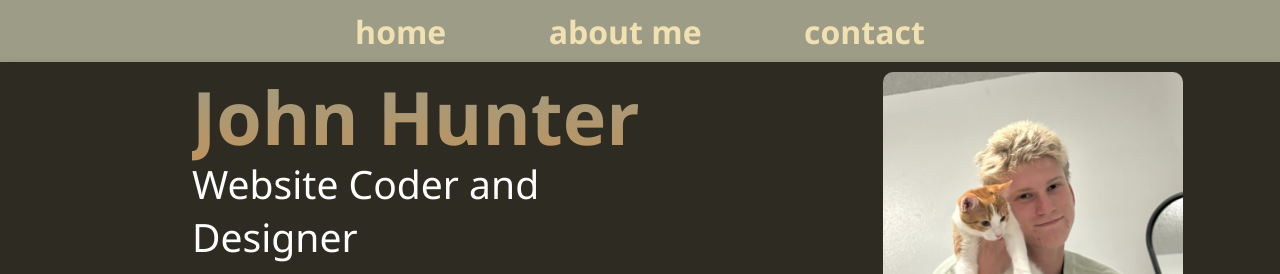
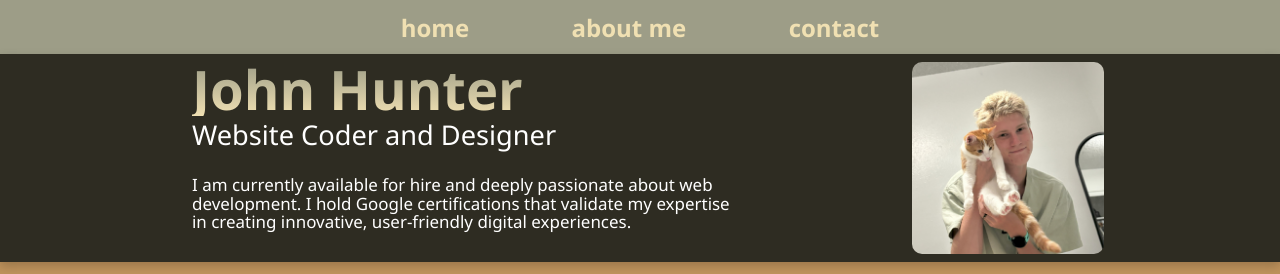
Before and after one commit to johnhunter55/portfolio, a PHP site: page / in a window 1280 px wide. Shown: the top 274 px of the page. Run offline with PHP 8.4, Linux system fonts and the light colour scheme.

Commit message:
finally done with the main page, i might do small things with it later but that wraps it up

```diff
--- a/index.php
+++ b/index.php
@@ -18,12 +18,16 @@
   <header class="head">
     <div class="textbaby">
       <div class="text">
+        <div class="texttwo">
         <h1>John Hunter</h1>
         <h2>Website Coder and Designer</h2>
+        </div>
+        <div class="textone">
         <h3>
           I am currently available for hire and deeply passionate about web development.
           I hold Google certifications that validate my expertise in creating innovative, user-friendly digital experiences.
         </h3>
+    </div>
       </div>
     </div>
     <div class="baby">
--- a/main.css
+++ b/main.css
@@ -15,7 +15,7 @@ h1, h2, h3 {
     justify-content: center;
     align-items: center;
     width: 100%;
-    font-size: clamp(1rem, calc(2vw + 0.5rem), 2rem); /* Adjust font size */
+    font-size: clamp(1.5rem, calc(1.1vw + 0.5rem), 2rem); /* Adjust font size */
     background-color: #9d9d87;
 }
 .navlinks{
@@ -44,26 +44,38 @@ h1, h2, h3 {
     color: white;
     width: 100%;
     display: flex;
-    justify-content: space-around;
-    max-height: 350px;
+    justify-content: center;
+    height: clamp(13rem, calc(12vw + 1rem), 17rem);
     box-shadow: 0 4px 10px rgba(0, 0, 0, 0.2); /* Optional shadow */
 }
 
 h3{
-    font-size: clamp(.1rem, calc(0.2vw + 1rem), 1.4rem);
-    margin-top: 0px;
-    margin-bottom: 0px;
-    font-weight: 400;
-    padding: clamp(10px, 1vw, 50px) 0;
-    margin-top: auto;
+    font-size: clamp(1rem, calc(0.7vw + 0.5rem), 1.6rem);
+    font-weight: 350;
+    line-height: 1.1;
 }
 
 .textbaby {
     width: 100%;
     display: flex;
-    max-height: 350px;
-    justify-content: space-between;
+    height: 100%;
     margin-left: 15%;
+    margin-right: 0;
+    padding-right: 0;
+}
+
+.texttwo{
+    display: flex;
+    flex-direction: column;
+    height: 100%;
+    justify-content: center;
+}
+
+.textone{
+    display: flex;
+    height: 100%;
+    align-items: center;
+    justify-content: center;
 }
 
 .text {
@@ -76,18 +88,17 @@ h3{
     max-height: 350px;
 }
 
-  .baby{
+.baby{
     display: flex;
     justify-content: center;
+    align-items: center;
     overflow: hidden;
-    margin: 10px;
     width: 100%;
-    margin-left: 10%;
+    height: 100%;
 }
 
-
 .img_profile {
-    width: clamp(200px, 300px, 400px);
+    height: clamp(12rem, calc(9vw + 1rem), 18rem);
     aspect-ratio: 1 / 1;
     display: flex; /* Ensure content alignment */
     align-items: center;
@@ -105,20 +116,17 @@ h3{
 
 h1{
     font-weight: 800;
-    background: linear-gradient(to bottom, #9d9d87, #bf935c);
+    background: linear-gradient(to bottom, #9d9d87, #f0e0b2);
     -webkit-background-clip: text;
     -webkit-text-fill-color: transparent;
-    font-size: clamp(2.8rem, calc(4.5vw + 1rem), 5.5rem);
-    padding: clamp(5px, 1vw, 50px) 0;
+    font-size: clamp(2.1rem, calc(3vw + 1rem), 6rem);
     margin: 0 0;
     line-height: 1;
 }
 
 h2{
-    font-size: clamp(.5rem, calc(1.8vw + 1rem), 2.5rem);
+    font-size: clamp(1.1rem, calc(1.5vw + 0.5rem), 3rem);
     font-weight: 500;
-    margin-top: -2%;
-    margin-bottom: 2%;
 }
 
 .containerforcontainer{
@@ -139,7 +147,7 @@ h2{
 
 .container {
     display: grid;
-    grid-template-columns: repeat(auto-fit, minmax(450px, 1fr));
+    grid-template-columns: repeat(auto-fit, minmax(420px, 1fr));
     justify-content: center; /* Centers last row */
     gap: 16px;
 }
@@ -265,17 +273,6 @@ h2{
     }
 }
 
-
-
-@media (max-width: 1064px){
-    .textbaby{
-        margin-left: 10%;
-    }
-    .baby{
-        margin-left: 5%;
-    }
-}
-
 @media (max-width: 629px){
     .container{
         background-color: transparent; /* Removes the background color */
@@ -286,14 +283,11 @@ h2{
     .textbaby{
         margin-left: 20px;
     }
-    .baby{
-        margin-left: 2%;
-    }
 }
 
 @media (max-width: 520px) {
     .textbaby{
-        margin-left: 20px;
+        margin-left: 10px;
     }
 }
 
@@ -309,12 +303,10 @@ h2{
     }
     h1{
         font-size: 50px;
-        padding-bottom: 20px;
-        padding-top: 10px;
     }
 }
 
-@media (min-width: 2100px){
+@media (min-width: 1900px){
     .container {
         grid-template-columns: repeat(auto-fit, minmax(555px, 1fr));
     }
```
